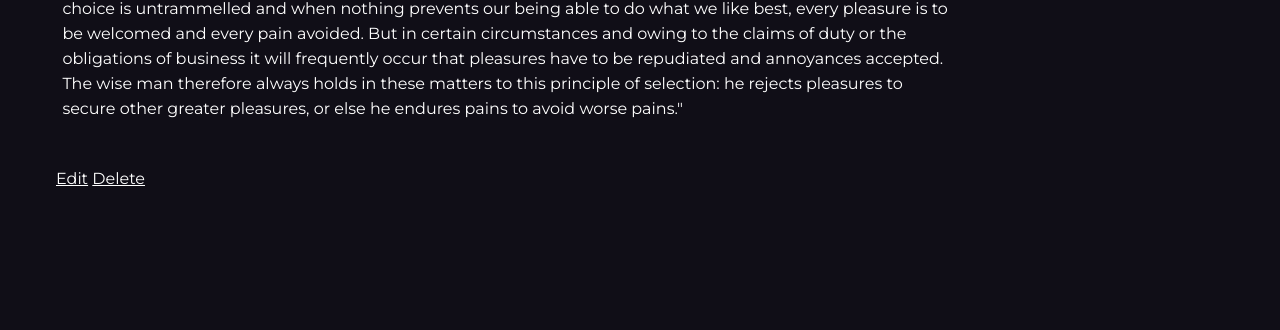
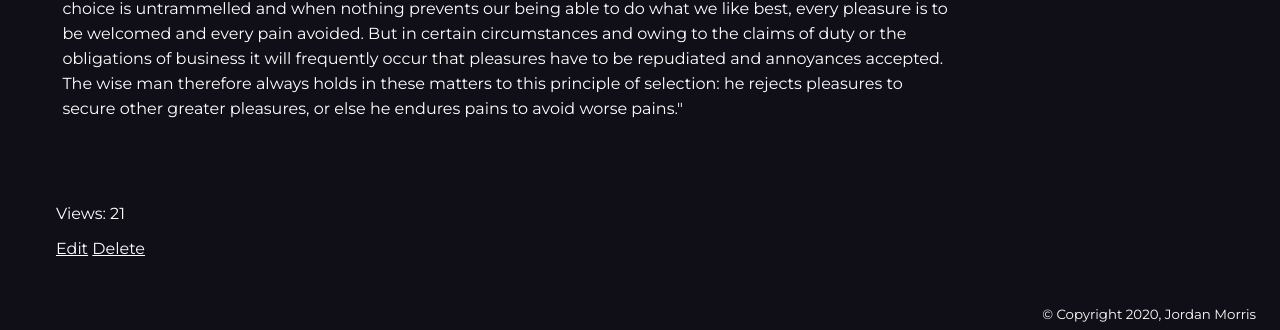
Before and after one commit to 21jordanmorris/theFans---Django-Outdated, a Django app: a page that uses posts/templates/post_base.html in a window 1280 px wide. Shown: the part 1703-2033 px from the top of the page. Before the commit the page ends 1889 px from the top, so only its background shows below. Run offline with Django 3.2, Linux system fonts and the light colour scheme; a user stored in the database is signed in; data comes from the database, SQL or seed files in the repository; both versions use the stored data as it was after the commit; some libraries are stand-ins or nearby versions.

Commit message:
Add Copyright footer and viewer count on posts

```diff
--- a/nba_games/templates/game_detail.html
+++ b/nba_games/templates/game_detail.html
@@ -92,5 +92,9 @@
     </div>
 </div>
 
+<footer class="footer" style="text-align: right;color: white;margin: 2rem 1rem .5rem .5rem;">
+    <small>&copy; Copyright 2020, Jordan Morris</small>
+</footer>
+
 <script src='{% static 'reconnecting-websocket.js' %}'></script>
 <script src='{% static 'chat.js' %}'></script>
--- a/nba_games/templates/games.html
+++ b/nba_games/templates/games.html
@@ -114,3 +114,7 @@
         {% endfor %}
     </div> {% endcomment %}
 </body>
+
+<footer class="footer" style="text-align: right;color: white;margin: 2rem 1rem .5rem .5rem;">
+    <small>&copy; Copyright 2020, Jordan Morris</small>
+</footer>
--- a/pages/static/base.css
+++ b/pages/static/base.css
@@ -55,6 +55,12 @@ body:after{
     color: #0A25BD;
 }
 
+.footer {
+    color: white;
+    text-align: right;
+    margin: 2rem 1rem .5rem .5rem;
+}
+
 @media (max-width: 685px)
 {
     .nav-bar {
--- a/pages/templates/base.html
+++ b/pages/templates/base.html
@@ -35,6 +35,10 @@
     {% endblock content %}
 </body>
 
+<footer class="footer">
+    <small>&copy; Copyright 2020, Jordan Morris</small>
+</footer>
+
 <script type="text/javascript">
     var alerted = localStorage.getItem('alerted') || '';
     if (alerted != 'yes') {
--- a/posts/models.py
+++ b/posts/models.py
@@ -16,6 +16,7 @@ class Post(models.Model):
     author = models.ForeignKey(get_user_model(), on_delete=models.PROTECT)
     writer = models.CharField(max_length=255, default="")
     content = models.TextField()
+    views = models.IntegerField(default=0)
     image = models.ImageField(upload_to=upload_location,
         null=True, blank=True,
         width_field="width_field",
--- a/posts/templates/post_base.html
+++ b/posts/templates/post_base.html
@@ -44,6 +44,10 @@
     {% endblock content %}
 </div>
 
+<footer class="footer">
+    <small>&copy; Copyright 2020, Jordan Morris</small>
+</footer>
+
 <script
   src="https://code.jquery.com/jquery-3.5.0.min.js"
   integrity="sha256-xNzN2a4ltkB44Mc/Jz3pT4iU1cmeR0FkXs4pru/JxaQ="
--- a/posts/templates/post_detail.html
+++ b/posts/templates/post_detail.html
@@ -28,11 +28,11 @@
         <div class="article-contents">
             <p class="content-markdown">{{ instance.content|safe }}</p>
         </div>
-
     </div>
 
     <div class="article-links">
         {% if request.user.is_staff or request.user.is_superuser %}
+            <br/><p>Views: {{ instance.views }}</p>
             <a href="{% url 'update' instance.slug %}">Edit</a>
             <a href="{% url 'delete' instance.slug %}">Delete</a>
         {% endif %}
--- a/posts/templates/post_form.html
+++ b/posts/templates/post_form.html
@@ -29,4 +29,10 @@
 </div>
 
 </body>
+
+
+<footer class="footer" style="text-align: right;color: white;margin: 2rem 1rem .5rem .5rem;">
+    <small>&copy; Copyright 2020, Jordan Morris</small>
+</footer>
+
 </html>
--- a/posts/views.py
+++ b/posts/views.py
@@ -27,6 +27,10 @@ def post_create(request):
 
 def post_detail(request, slug=None):
     instance = get_object_or_404(Post, slug=slug)
+
+    instance.views = instance.views + 1
+    instance.save()
+
     context = {
         "title": instance.title,
         "instance": instance,
--- a/users/templates/user_base.html
+++ b/users/templates/user_base.html
@@ -17,4 +17,9 @@
 {% block content %}
 {% endblock content %}
 </body>
+
+<footer class="footer" style="text-align: right;color: white;margin: 2rem 1rem .5rem .5rem;">
+    <small>&copy; Copyright 2020, Jordan Morris</small>
+</footer>
+
 </html>
```
Also changed, not shown: db.sqlite3, posts/migrations/0005_post_views.py (added).
